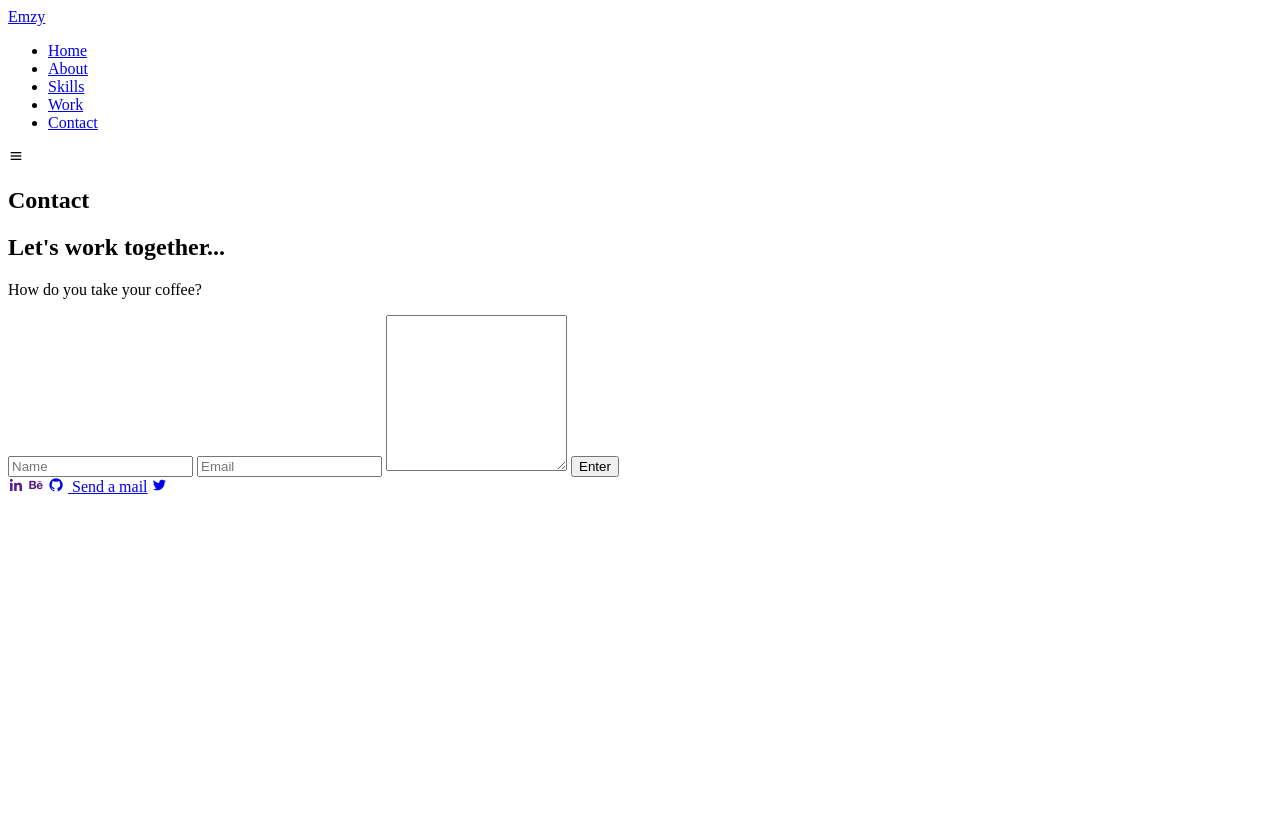
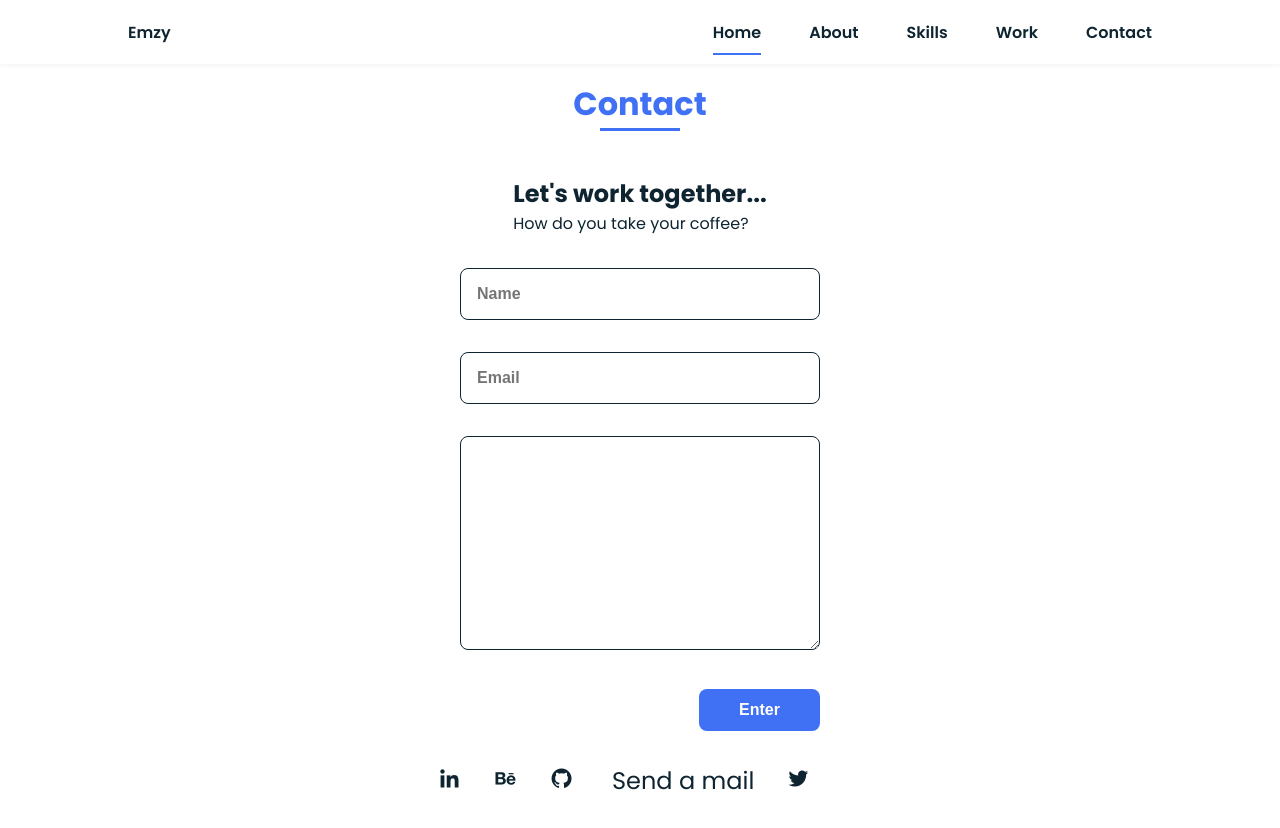
Before and after one commit to Adedapo17/Node_Project, a website: page public/contact.html in a window 1280 px wide. Before the commit the page ends 800 px from the top, so only its background shows below. Drawn offline with nearby package versions, Linux system fonts and the light colour scheme.

Commit message:
Update contact.html

```diff
--- a/public/contact.html
+++ b/public/contact.html
@@ -6,7 +6,7 @@
   <meta http-equiv="X-UA-Compatible" content="IE=edge">
   <meta name="viewport" content="width=device-width, initial-scale=1.0">
   <title>Personal Portfolio</title>
-  <!-- <link href="style.css" rel="stylesheet" type="text/css" /> -->
+  <link href="style.css" rel="stylesheet" type="text/css" />
   <link href='https://cdn.jsdelivr.net/npm/boxicons@2.0.5/css/boxicons.min.css' rel='stylesheet'>
 </head>
 
@@ -20,8 +20,8 @@
 
       <div class="nav__menu" id="nav-menu">
         <ul class="nav__list">
-          <li class="nav__item"><a href="index.html" class="nav__link active">Home</a></li>
-          <li class="nav__item"><a href="about.html" class="nav__link">About</a></li>
+          <li class="nav__item"><a href="./index.html" class="nav__link active">Home</a></li>
+          <li class="nav__item"><a href="./about.html" class="nav__link">About</a></li>
           <li class="nav__item"><a href="#skills" class="nav__link">Skills</a></li>
           <li class="nav__item"><a href="#project.html" class="nav__link">Work</a></li>
           <li class="nav__item"><a href="contact.html" class="nav__link">Contact</a></li>
```
